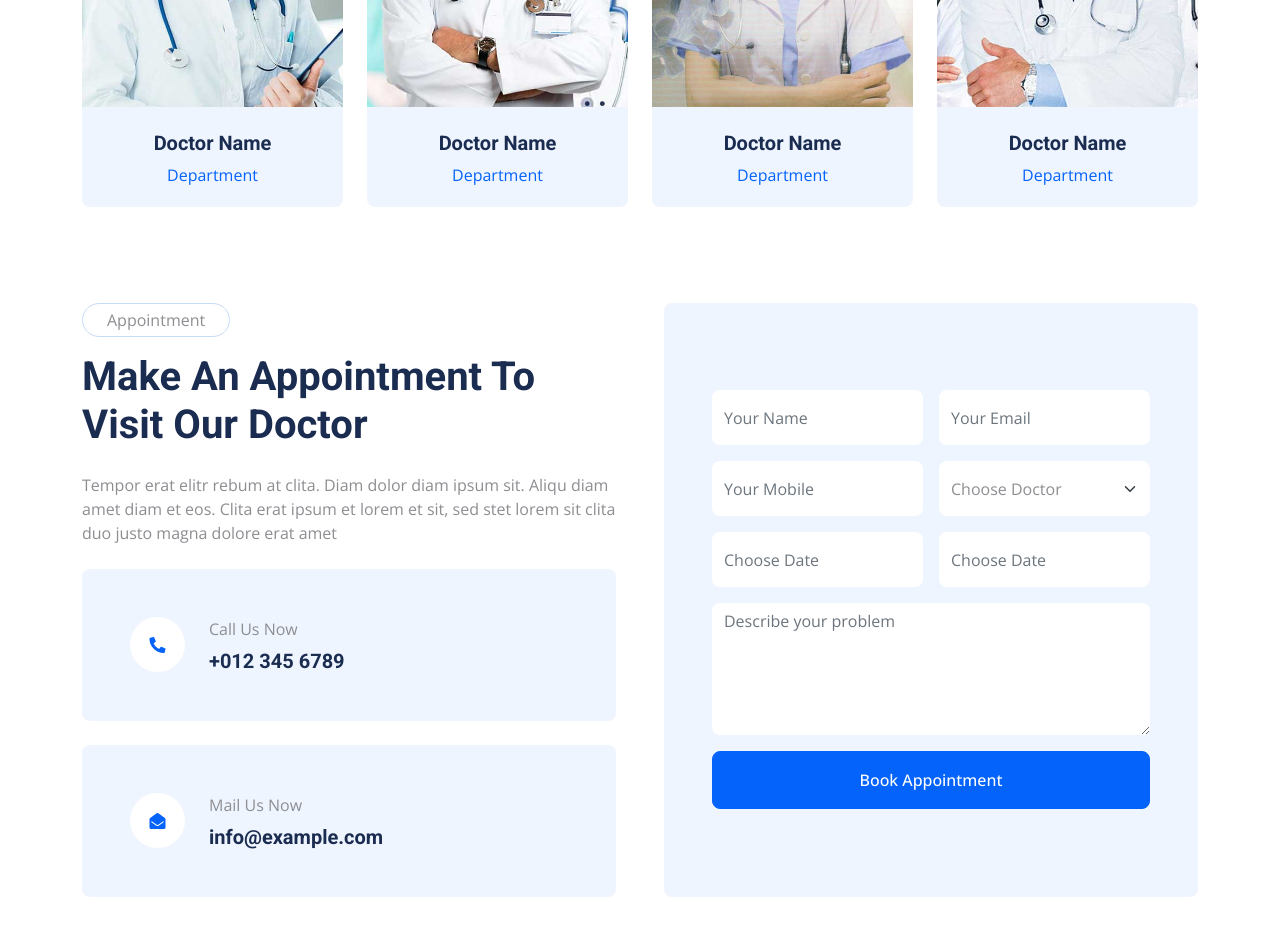
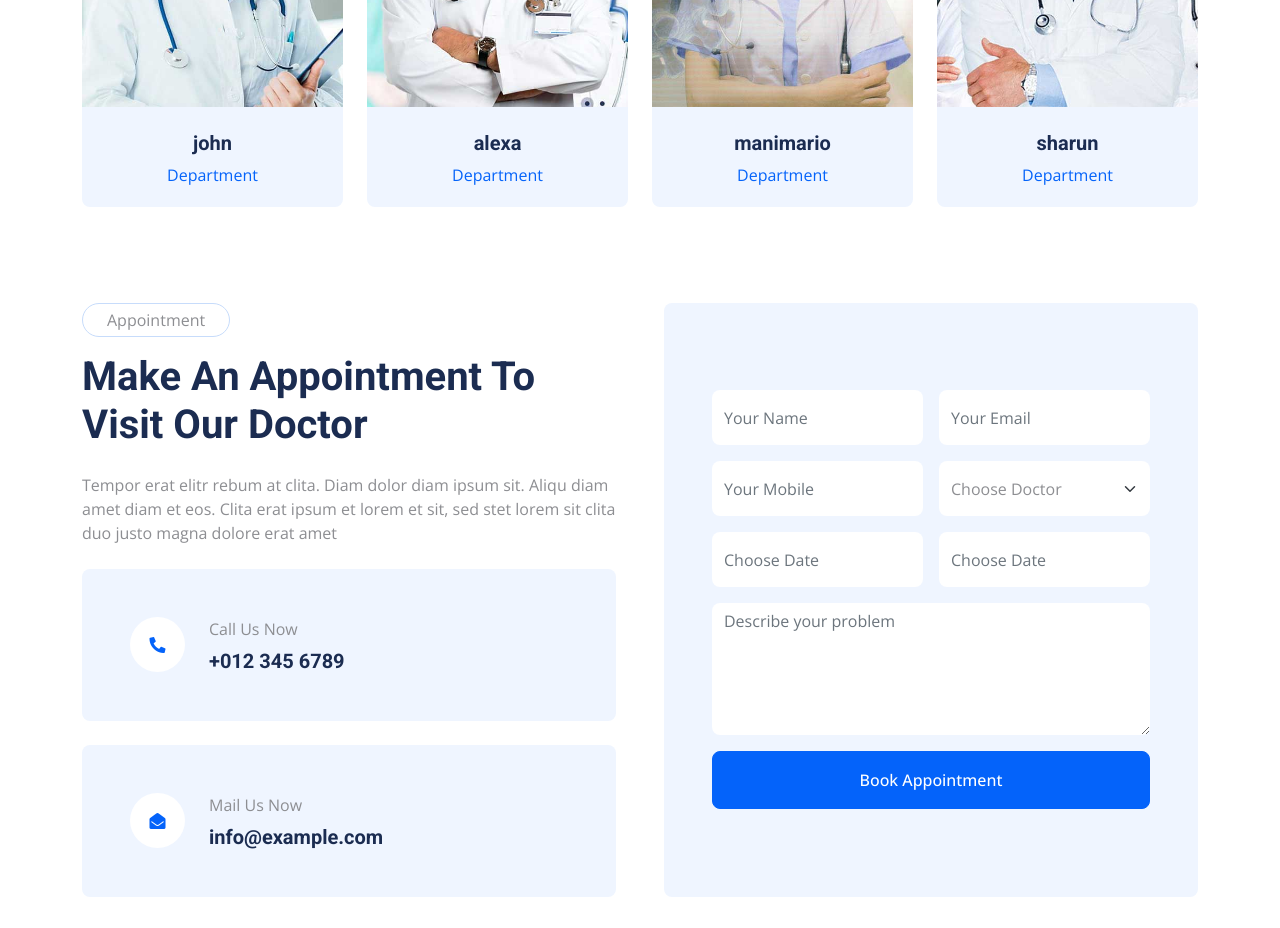
Before and after one commit to udayabhaskar0806/hospitalproject-azure, a plain HTML site: page index.html in a window 1280 px wide. Shown: the part 3280-4208 px from the top of the page. Drawn offline with nearby package versions, Linux system fonts and the light colour scheme.

Commit message:
Update index.html

```diff
--- a/index.html
+++ b/index.html
@@ -331,7 +331,7 @@
                             <img class="img-fluid" src="img/team-1.jpg" alt="">
                         </div>
                         <div class="team-text bg-light text-center p-4">
-                            <h5>Doctor Name</h5>
+                            <h5>john</h5>
                             <p class="text-primary">Department</p>
                             <div class="team-social text-center">
                                 <a class="btn btn-square" href=""><i class="fab fa-facebook-f"></i></a>
@@ -347,7 +347,7 @@
                             <img class="img-fluid" src="img/team-2.jpg" alt="">
                         </div>
                         <div class="team-text bg-light text-center p-4">
-                            <h5>Doctor Name</h5>
+                            <h5>alexa</h5>
                             <p class="text-primary">Department</p>
                             <div class="team-social text-center">
                                 <a class="btn btn-square" href=""><i class="fab fa-facebook-f"></i></a>
@@ -363,7 +363,7 @@
                             <img class="img-fluid" src="img/team-3.jpg" alt="">
                         </div>
                         <div class="team-text bg-light text-center p-4">
-                            <h5>Doctor Name</h5>
+                            <h5>manimario</h5>
                             <p class="text-primary">Department</p>
                             <div class="team-social text-center">
                                 <a class="btn btn-square" href=""><i class="fab fa-facebook-f"></i></a>
@@ -379,7 +379,7 @@
                             <img class="img-fluid" src="img/team-4.jpg" alt="">
                         </div>
                         <div class="team-text bg-light text-center p-4">
-                            <h5>Doctor Name</h5>
+                            <h5>sharun</h5>
                             <p class="text-primary">Department</p>
                             <div class="team-social text-center">
                                 <a class="btn btn-square" href=""><i class="fab fa-facebook-f"></i></a>
```
